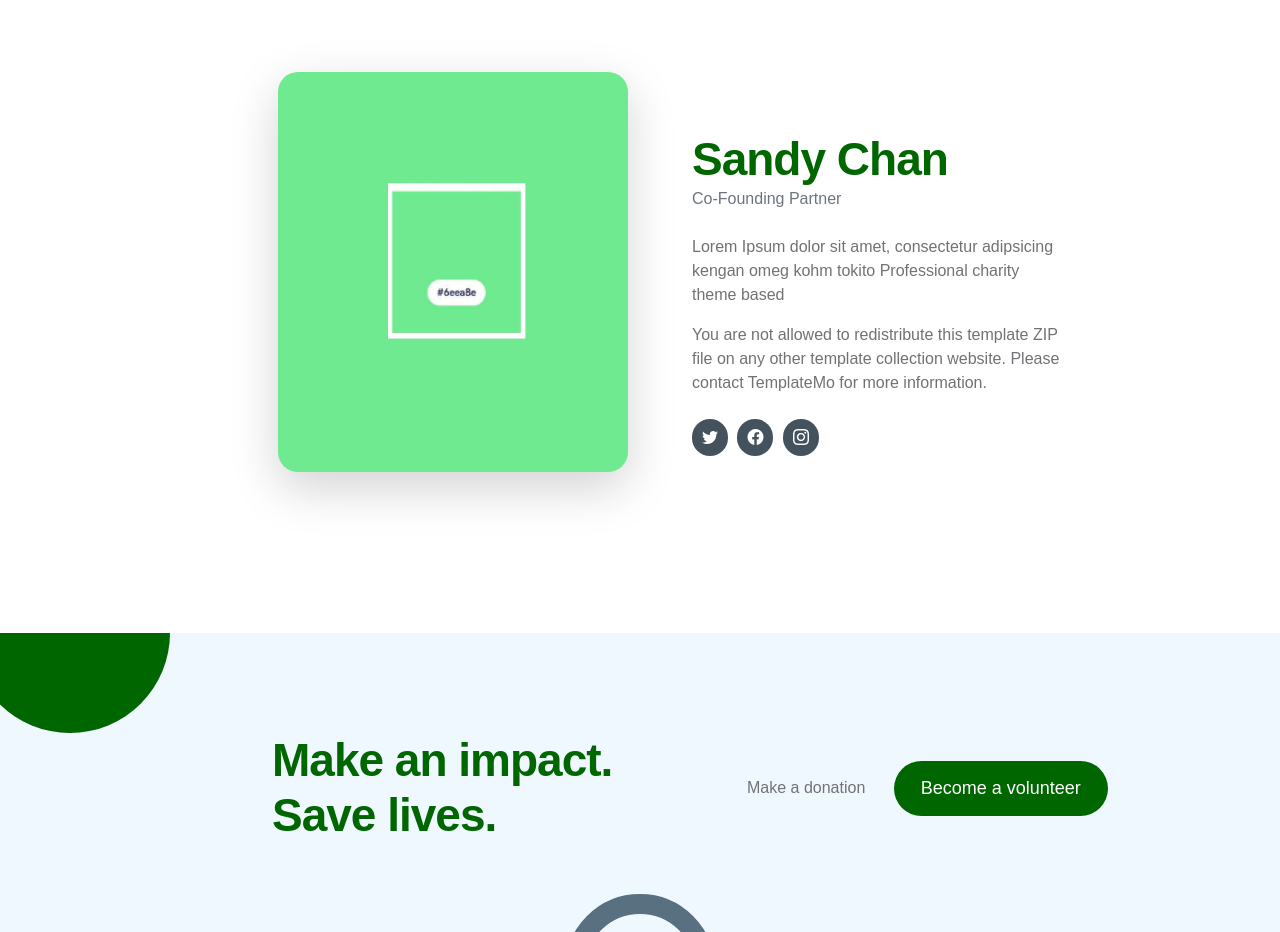
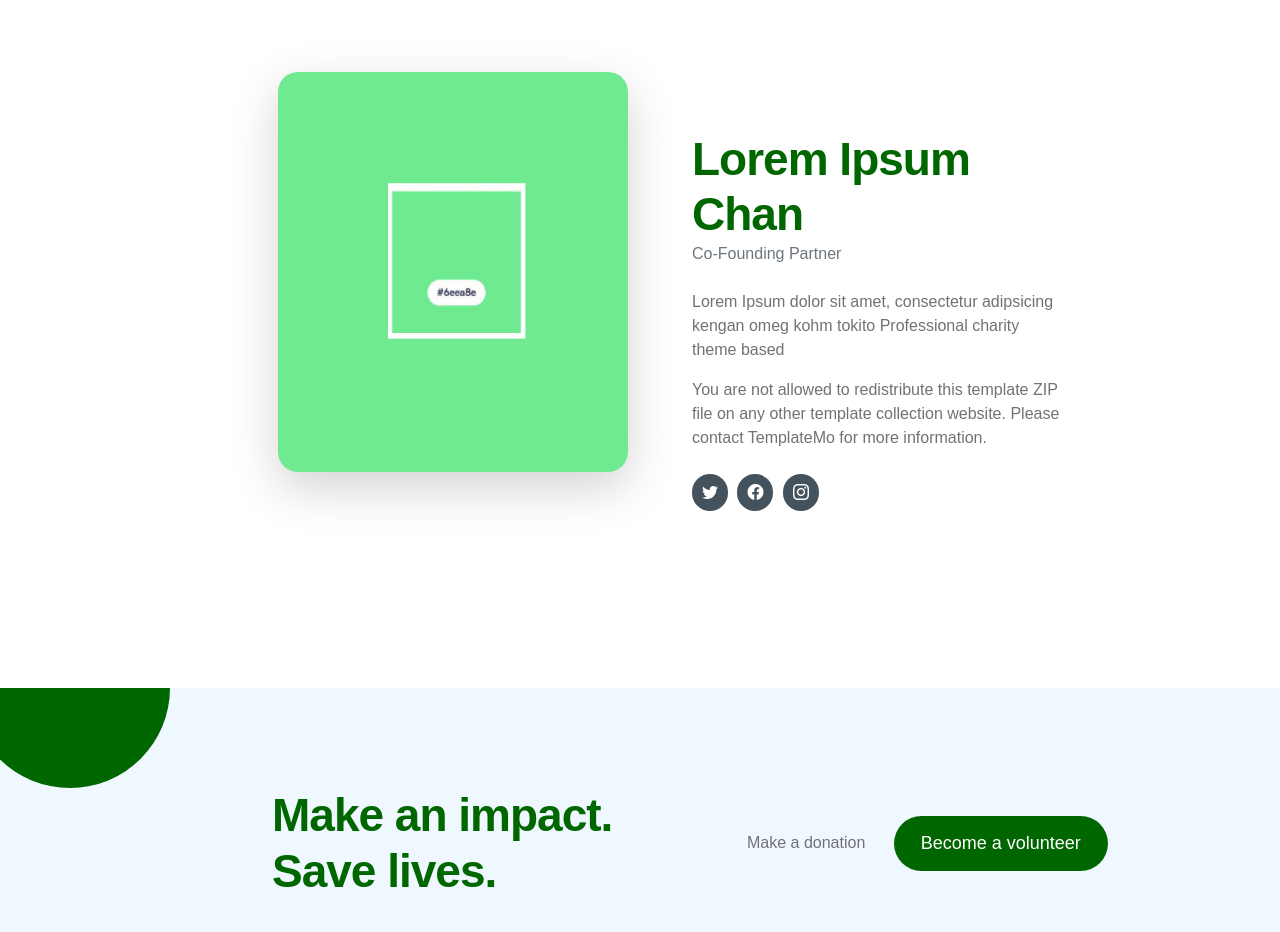
Before and after one commit to casewebd/casewebd.github.io, a plain HTML site: page index.html in a window 1280 px wide. Shown: the part 2260-3192 px from the top of the page. Drawn offline with Linux system fonts and the light colour scheme.

Commit message:
Update index.html

```diff
--- a/index.html
+++ b/index.html
@@ -257,7 +257,7 @@
           </div>
           <div class="col-lg-5 col-md-7 col-12">
             <div class="custom-text-block">
-              <h2 class="mb-0">Sandy Chan</h2>
+              <h2 class="mb-0">Lorem Ipsum Chan</h2>
               <p class="text-muted mb-lg-4 mb-md-4">Co-Founding Partner</p>
               <p>Lorem Ipsum dolor sit amet, consectetur adipsicing kengan omeg kohm tokito Professional charity theme
                 based</p>
```
